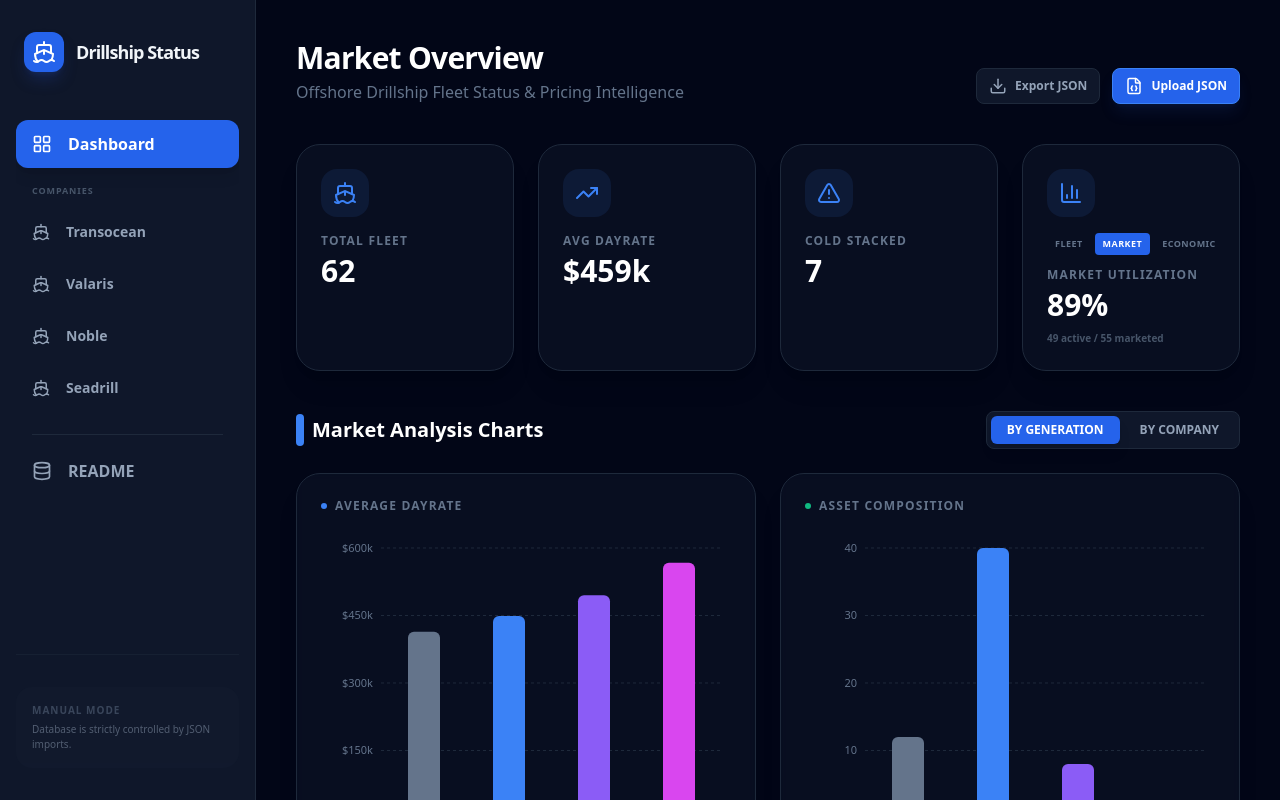
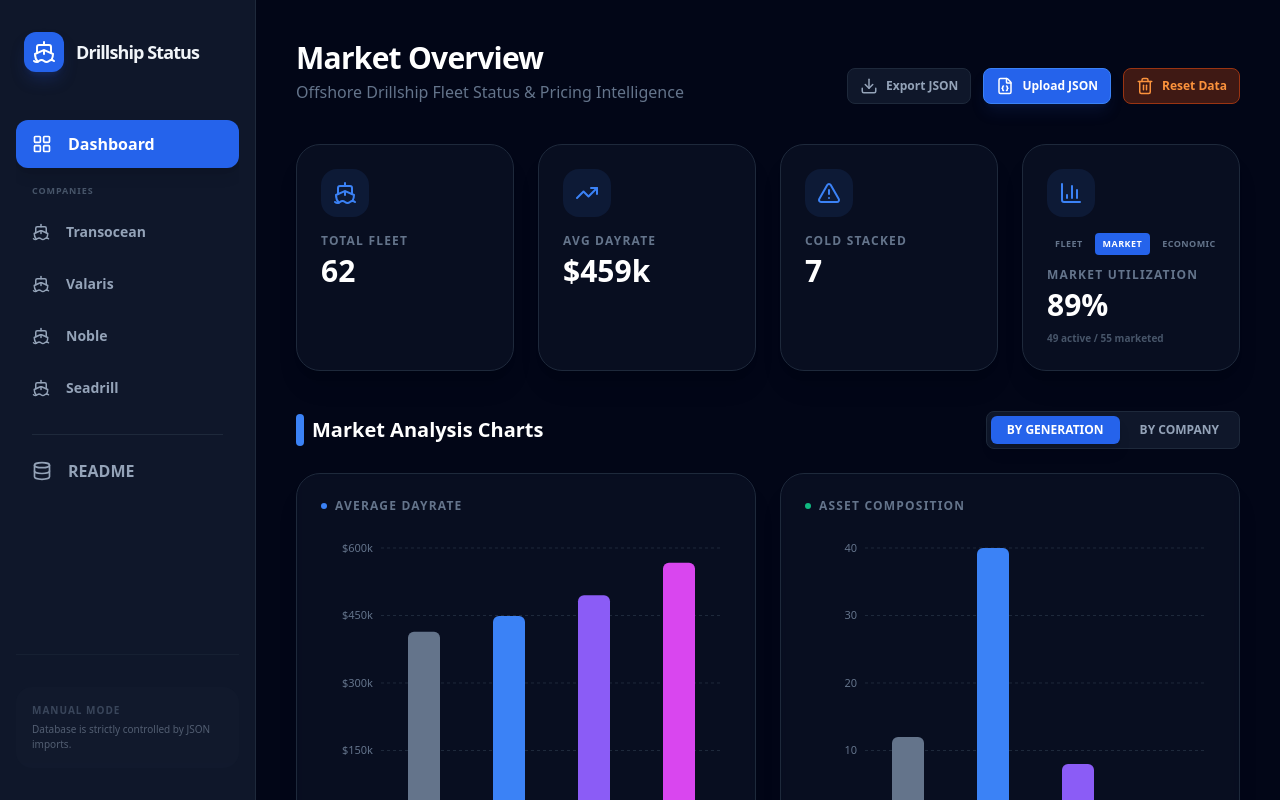
Before and after one commit to contiloop/drillship_status, a React (Vite) app: page / in a window 1280 px wide. Shown: the top 800 px of the page. Built offline with nearby package versions, Linux system fonts and the light colour scheme.

Commit message:
데이터 초기화 기능 추가 및 기본 데이터 자동 로드
- Reset Data 버튼 추가: 기본 전체 함대 데이터로 초기화
- 처음 방문 시 자동으로 data_as_of_26_01_07.json 로드
- Git 사용자 정보 GitHub 계정으로 업데이트

```diff
--- a/App.tsx
+++ b/App.tsx
@@ -70,6 +70,15 @@ export default function App() {
       }
     };
     reader.readAsText(file);
+  };
+
+  const resetToDefaultData = () => {
+    if (confirm("기본 데이터로 초기화하시겠습니까? 현재 데이터는 삭제됩니다.")) {
+      setShips(defaultData as Drillship[]);
+      localStorage.removeItem(STORAGE_KEY);
+      alert("기본 데이터로 초기화되었습니다.");
+      setActiveTab('overview');
+    }
   };
 
   // 회사별 필터링
@@ -198,6 +207,9 @@ export default function App() {
                  <FileJson size={18} /> <span className="text-xs font-bold">Upload JSON</span>
                  <input type="file" onChange={importData} className="hidden" />
                </label>
+               <button onClick={resetToDefaultData} className="p-2 bg-orange-900/50 hover:bg-orange-800 border border-orange-800 rounded-lg text-orange-400 hover:text-orange-300 transition-all flex items-center gap-2 px-3">
+                 <Trash2 size={18} /> <span className="text-xs font-bold">Reset Data</span>
+               </button>
             </div>
           )}
         </header>
```
